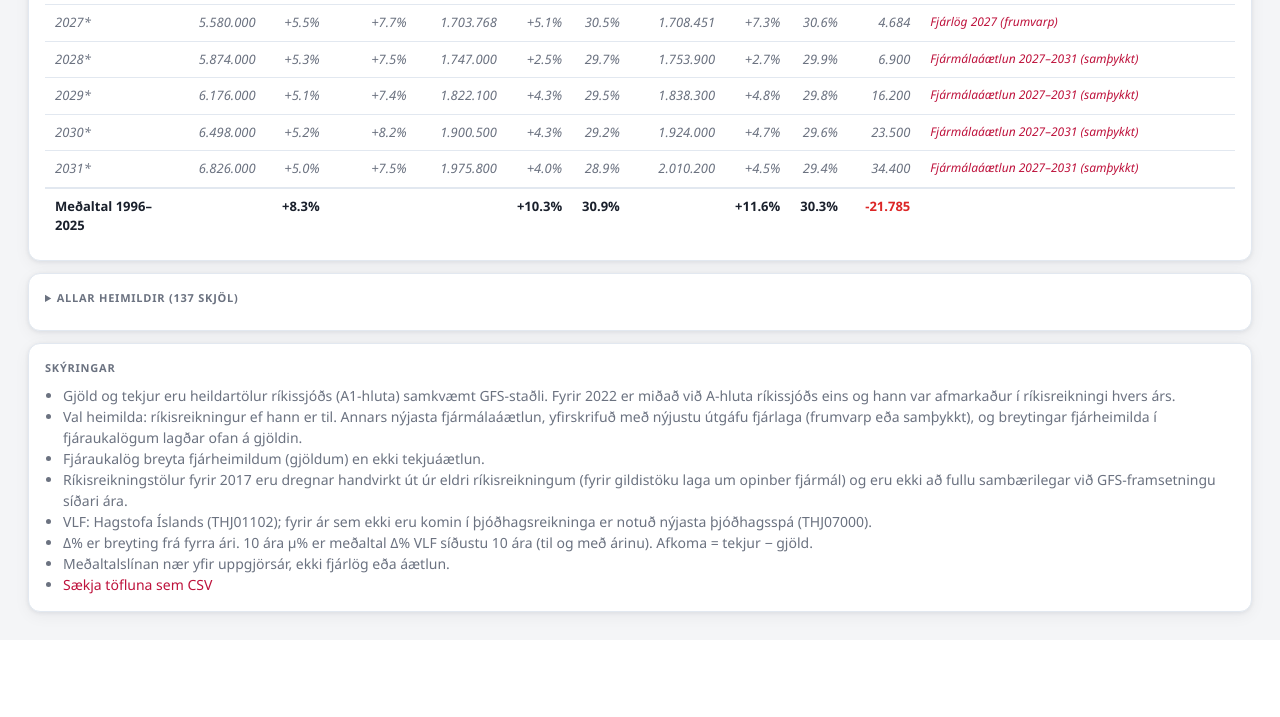
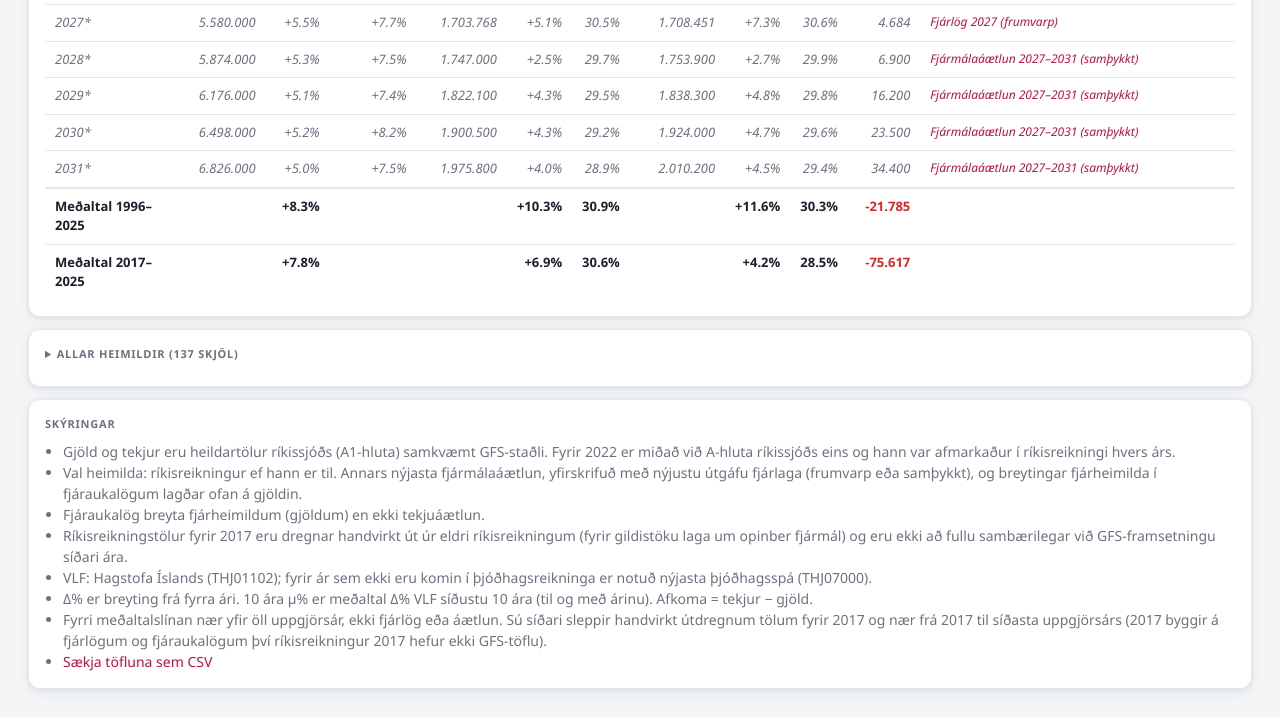
Before and after one commit to bjornlevi/opin-gogn, a Flask app: page /opinber-fjarmal/ in a window 1280 px wide. Shown: the part 1888-2605 px from the top of the page. Before the commit the page ends 2512 px from the top, so only its background shows below. Run offline with Flask 3, Linux system fonts and the light colour scheme.

Commit message:
Opinber fjármál: add 2017– average row excluding hand-extracted years
Co-Authored-By: Claude Opus 5.5 <noreply@anthropic.com>

```diff
--- a/app.py
+++ b/app.py
@@ -199,6 +199,7 @@ def load_fjarmal_throun(heildartolur: Path = FJARMAL_HEILDARTOLUR,
         r["heimild_label"] = " + ".join(_doc_label(d) for d in r["notad"]
                                         if d["heimild"] != "fjaraukalog" or d["gjold_breyting"])
         r["heimild_slod"] = r["notad"][0]["slod"] or None
+        r["handvirkt"] = any((d["skjal"] or "").endswith("(handvirkt)") for d in r["notad"])
     return rows, docs_by_year
 
 
@@ -3554,20 +3555,32 @@ def create_app() -> Flask:
             if d["heimild"] != "eldra"
         ]
 
-        # Samantektarlína eins og „Fyrir fjármálaáætlun“ í skjalinu:
-        # meðaltal yfir uppgjörsár (ekki fyrsta árið, sem hefur engar breytingar).
-        actual = [r for r in rows if not r["aaetlun"]]
-        hist = [r for r in actual if r["vlf_chg"] is not None]
-
-        def mean(key):
-            vals = [r[key] for r in hist if r[key] is not None]
-            return sum(vals) / len(vals) if vals else None
-
-        summary = {
-            "label": f"Meðaltal {hist[0]['year']}–{hist[-1]['year']}" if hist else "Meðaltal",
-            **{k: mean(k) for k in (
-                "vlf_chg", "gjold_chg", "gjold_vlf", "tekjur_chg", "tekjur_vlf", "afkoma")},
-        }
+        # Samantektarlínur eins og „Fyrir fjármálaáætlun“ í skjalinu: meðaltöl
+        # yfir uppgjörsár (ekki fyrsta árið, sem hefur engar breytingar).
+        # Fyrri línan nær yfir öll ár, sú síðari aðeins ár sem eru ekki
+        # handvirkt dregin úr eldri ríkisreikningum (þ.e. frá 2017).
+        last_actual = max((r["year"] for r in rows if not r["aaetlun"]), default=None)
+
+        def summarize(subset):
+            hist = [r for r in subset if r["vlf_chg"] is not None]
+            if not hist:
+                return None
+
+            def mean(key):
+                vals = [r[key] for r in hist if r[key] is not None]
+                return sum(vals) / len(vals) if vals else None
+
+            return {
+                "label": f"Meðaltal {hist[0]['year']}–{hist[-1]['year']}",
+                **{k: mean(k) for k in (
+                    "vlf_chg", "gjold_chg", "gjold_vlf", "tekjur_chg", "tekjur_vlf", "afkoma")},
+            }
+
+        summaries = [s for s in (
+            summarize([r for r in rows if not r["aaetlun"]]),
+            summarize([r for r in rows if not r["handvirkt"]
+                       and last_actual is not None and r["year"] <= last_actual]),
+        ) if s]
         first_plan = next((r["year"] for r in rows if r["aaetlun"]), None)
 
         return render_template(
@@ -3577,7 +3590,7 @@ def create_app() -> Flask:
             rows=rows,
             all_docs=all_docs,
             heimild_heiti=FJARMAL_HEIMILD_HEITI,
-            summary=summary,
+            summaries=summaries,
             first_plan=first_plan,
             chart_labels=[f"{r['year']}*" if r["aaetlun"] else str(r["year"]) for r in rows],
             chart_gjold_vlf=[round(r["gjold_vlf"] * 100, 2) for r in rows],
--- a/templates/opinber_fjarmal.html
+++ b/templates/opinber_fjarmal.html
@@ -11,6 +11,7 @@
   tr.plan td { color: var(--muted); font-style: italic; }
   tr.plan-start td { border-top: 2px dashed var(--border, #d6d3d1); }
   tr.summary td { font-weight: 600; border-top: 2px solid var(--border, #d6d3d1); }
+  tr.summary-2 td { border-top: none; }
 </style>
 
 <div class="page-header">
@@ -69,7 +70,8 @@
             </td>
           </tr>
           {% endfor %}
-          <tr class="summary">
+          {% for summary in summaries %}
+          <tr class="summary{% if not loop.first %} summary-2{% endif %}">
             <td>{{ summary.label }}</td>
             <td></td>
             <td class="num {{ neg(summary.vlf_chg) }}">{{ chg(summary.vlf_chg) }}</td>
@@ -83,6 +85,7 @@
             <td class="num {{ neg(summary.afkoma) }}">{{ fmt(summary.afkoma) }}</td>
             <td></td>
           </tr>
+          {% endfor %}
         </tbody>
       </table>
     </div>
@@ -135,7 +138,7 @@
       <li>Ríkisreikningstölur fyrir 2017 eru dregnar handvirkt út úr eldri ríkisreikningum (fyrir gildistöku laga um opinber fjármál) og eru ekki að fullu sambærilegar við GFS-framsetningu síðari ára.</li>
       <li>VLF: Hagstofa Íslands (THJ01102); fyrir ár sem ekki eru komin í þjóðhagsreikninga er notuð nýjasta þjóðhagsspá (THJ07000).</li>
       <li>Δ% er breyting frá fyrra ári. 10 ára μ% er meðaltal Δ% VLF síðustu 10 ára (til og með árinu). Afkoma = tekjur − gjöld.</li>
-      <li>Meðaltalslínan nær yfir uppgjörsár, ekki fjárlög eða áætlun.</li>
+      <li>Fyrri meðaltalslínan nær yfir öll uppgjörsár, ekki fjárlög eða áætlun. Sú síðari sleppir handvirkt útdregnum tölum fyrir 2017 og nær frá 2017 til síðasta uppgjörsárs (2017 byggir á fjárlögum og fjáraukalögum því ríkisreikningur 2017 hefur ekki GFS-töflu).</li>
       <li><a href="?format=csv">Sækja töfluna sem CSV</a></li>
     </ul>
   </div>
```
